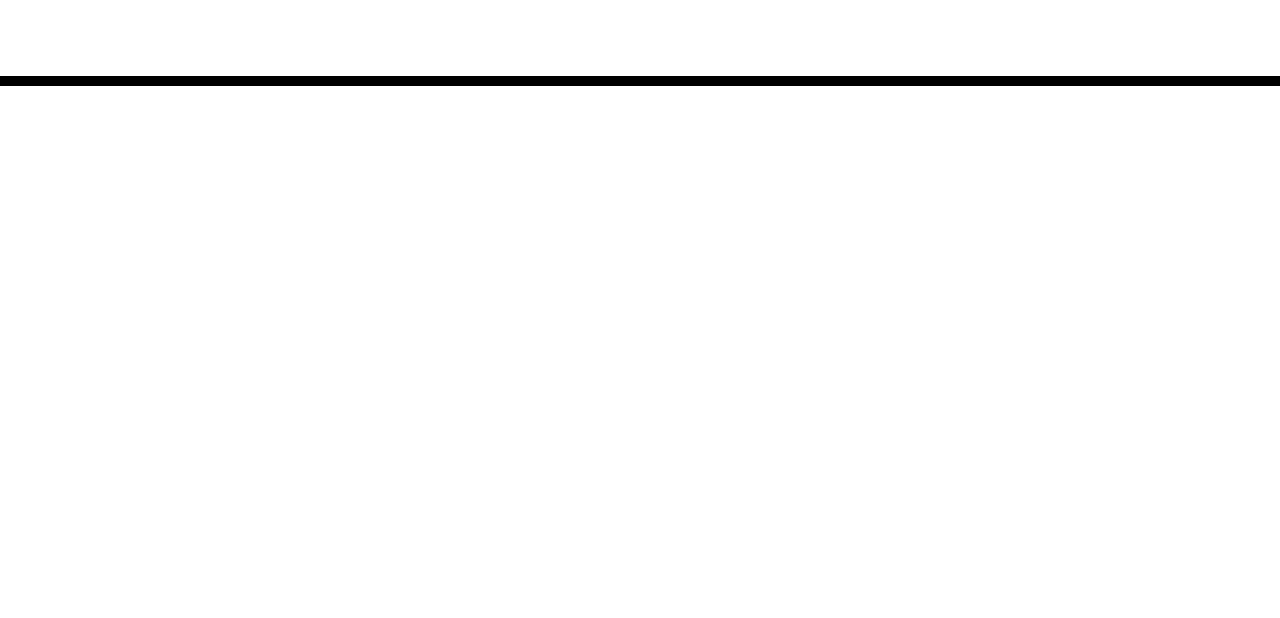
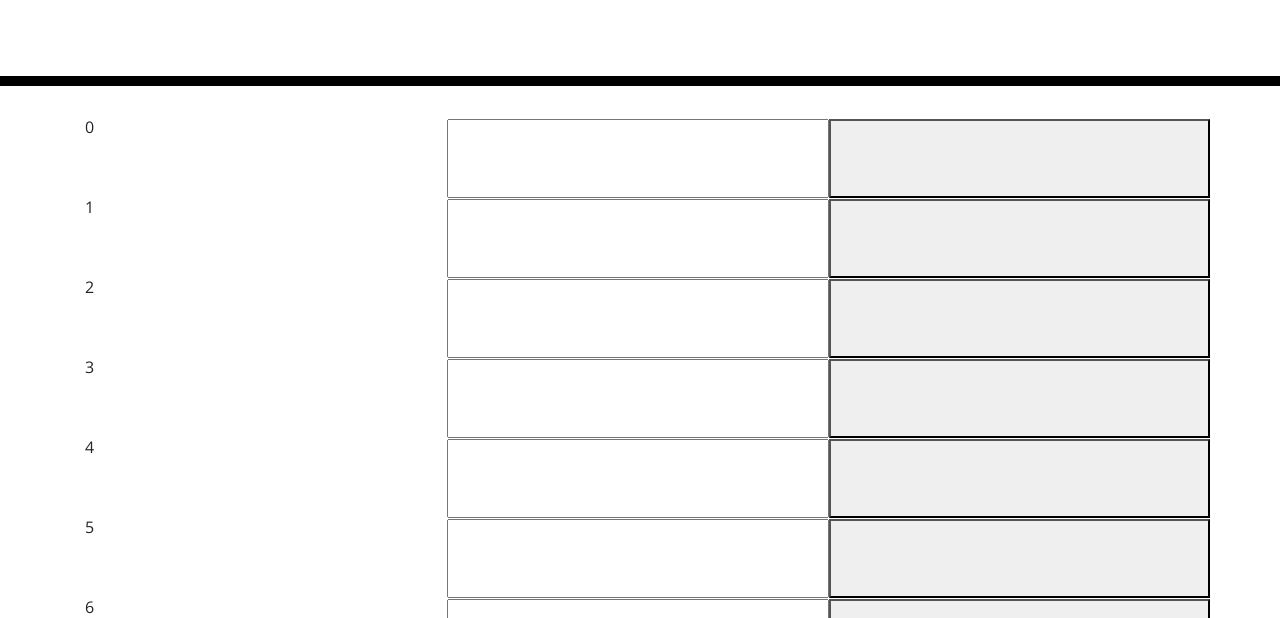
Before and after one commit to anaeem23/Northwestern_BootCamp-05-Homework, a plain HTML site: page index.html in a window 1280 px wide. Shown: the part 182-800 px from the top of the page. Drawn offline with nearby package versions, Linux system fonts and the light colour scheme; files that its build step writes are made by us from their sources.

Commit message:
Created time blocks

```diff
--- /dev/null
+++ b/Develop/script.js
@@ -0,0 +1,26 @@
+var timeBlockContainer = $('.timeBlock');
+
+
+function TimeBlocks() {
+
+
+    for (i=0; i < 11; i++) {
+        var timeBlocks = $('<div>').addClass("row");
+        var timeBlocksTime = $('<div>').addClass("col-sm").text(i);
+        var timeBlocksInput = $('<input type="text">').addClass("col-sm").text(i);
+        var timeBlocksBtn = $('<button type="button">').addClass("col-sm");
+
+         timeBlockContainer.append(timeBlocks);
+         timeBlocks.append(timeBlocksTime);
+         timeBlocks.append(timeBlocksInput);
+         timeBlocks.append(timeBlocksBtn);
+
+
+
+    }
+
+
+
+}
+
+TimeBlocks()
--- a/index.html
+++ b/index.html
@@ -18,7 +18,7 @@
       href="https://fonts.googleapis.com/css?family=Open+Sans&display=swap"
       rel="stylesheet"
     />
-    <link rel="stylesheet" href="style.css" />
+    <link rel="stylesheet" href="./Develop/style.css" />
     <title>Work Day Scheduler</title>
   </head>
 
@@ -28,11 +28,12 @@
       <p class="lead">A simple calendar app for scheduling your work day</p>
       <p id="currentDay" class="lead"></p>
     </header>
-    <div class="container">
+    <div class="timeBlock container">
       <!-- Timeblocks go here -->
     </div>
 
     <script src="https://cdnjs.cloudflare.com/ajax/libs/jquery/3.2.1/jquery.min.js"></script>
     <script src="https://cdnjs.cloudflare.com/ajax/libs/moment.js/2.24.0/moment.min.js"></script>
+    <script src="./Develop/script.js"></script>
   </body>
 </html>
```
